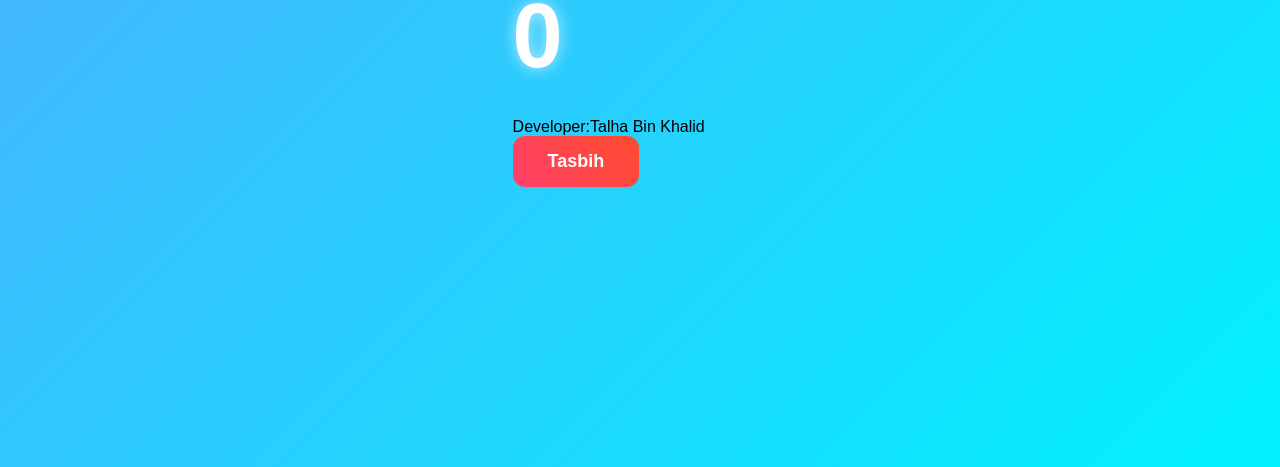
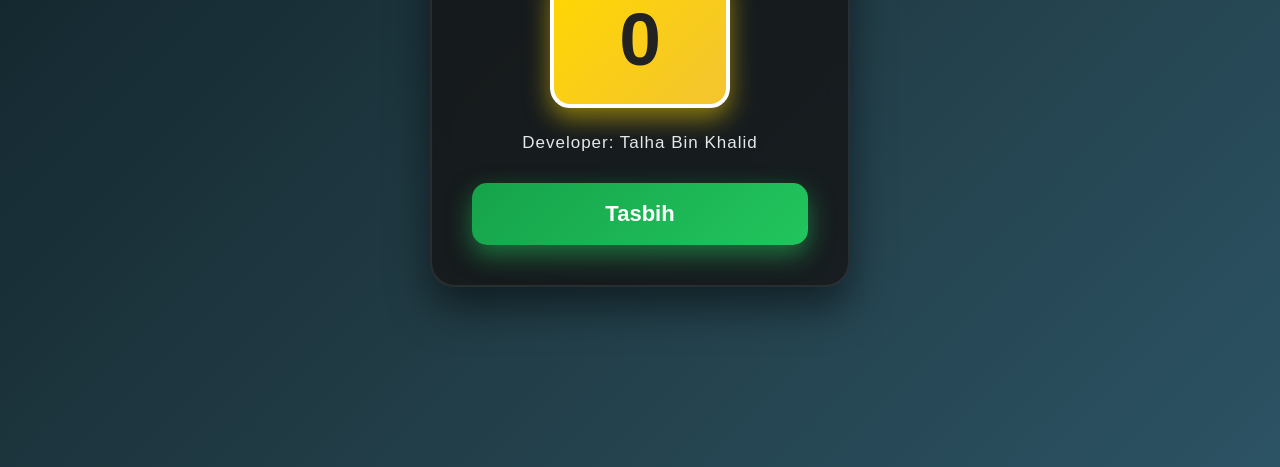
Before and after one commit to talha-2002-daff/Tasbih_Counter, a plain HTML site: page index.html in a window 1280 px wide. Shown: the part 333-800 px from the top of the page. Drawn offline with Linux system fonts and the light colour scheme.

Commit message:
Improved Tasbih Counter UI

```diff
--- a/index.html
+++ b/index.html
@@ -7,12 +7,13 @@
     <title>Talha Binn Khalid</title>
 </head>
 <body>
-    <div>
+    <div class="container">
         <h1>بِسْمِ ٱللَّٰهِ ٱلرَّحْمَٰنِ ٱلرَّحِيمِ</h1>
         <h1 id="count">0</h1>
-        <p>Developer:Talha Bin Khalid</p>
+        <p class="developer">Developer: Talha Bin Khalid</p>
         <button id="btn" onclick="increment()">Tasbih</button>
     </div>
+
     <script src="basic1.js"></script>
 </body>
 </html>
--- a/style.css
+++ b/style.css
@@ -1,4 +1,7 @@
-/* Reset */
+/* ===========================
+   Reset
+=========================== */
+
 *{
     margin:0;
     padding:0;
@@ -6,83 +9,225 @@
     font-family:Arial, Helvetica, sans-serif;
 }
 
-/* Background */
+/* ===========================
+   Background
+=========================== */
+
 body{
+
     height:100vh;
+
     display:flex;
+
     justify-content:center;
+
     align-items:center;
-    background:linear-gradient(135deg,#4facfe,#00f2fe);
+
+    background:linear-gradient(135deg,#0F2027,#203A43,#2C5364);
+
 }
 
-/* Card */
+/* ===========================
+   Main Card
+=========================== */
+
 .container{
-    background:rgba(255,255,255,.15);
-    backdrop-filter:blur(15px);
-    padding:45px;
+
+    width:420px;
+
+    padding:40px;
+
+    text-align:center;
+
+    background:rgba(20,20,20,.8);
+
     border-radius:25px;
-    text-align:center;
-    box-shadow:0 10px 35px rgba(0,0,0,.25);
+
+    border:2px solid rgba(255,255,255,.08);
+
+    box-shadow:0 20px 40px rgba(0,0,0,.5);
+
+    backdrop-filter:blur(10px);
+
 }
 
-/* Number */
-#count{
-    font-size:90px;
-    font-weight:bold;
+/* ===========================
+   Arabic Text
+=========================== */
+
+.container h1:first-child{
+
+    color:#FFD700;
+
+    font-size:28px;
+
+    line-height:1.8;
+
     margin-bottom:30px;
-    color:white;
-    text-shadow:0 0 15px rgba(255,255,255,.7);
-    transition:all .3s ease;
+
 }
 
-/* Animation Class */
-.animate{
-    animation:pop .5s ease;
+/* ===========================
+   Counter Box
+=========================== */
+
+#count{
+
+    width:180px;
+
+    margin:auto;
+
+    padding:22px;
+
+    background:linear-gradient(135deg,#FFD700,#F4C430);
+
+    color:#222;
+
+    font-size:75px;
+
+    font-weight:bold;
+
+    border-radius:20px;
+
+    border:4px solid white;
+
+    box-shadow:0 10px 25px rgba(255,215,0,.5);
+
+    margin-bottom:25px;
+
+    transition:.3s;
+
 }
 
-/* Floating Animation */
+/* ===========================
+   Counter Animation
+=========================== */
+
+.animate{
+
+    animation:pop .45s ease;
+
+}
+
 @keyframes pop{
 
     0%{
-        transform:translateY(0) scale(1);
-        opacity:1;
+
+        transform:scale(1);
+
     }
 
-    30%{
-        transform:translateY(-20px) scale(1.3);
-    }
+    50%{
 
-    60%{
-        transform:translateY(-10px) scale(1.15);
+        transform:scale(1.18);
+
     }
 
     100%{
-        transform:translateY(0) scale(1);
-        opacity:1;
+
+        transform:scale(1);
+
     }
 
 }
 
-/* Button */
+/* ===========================
+   Developer Name
+=========================== */
+
+.developer{
+
+    color:#E5E7EB;
+
+    font-size:17px;
+
+    margin-bottom:30px;
+
+    letter-spacing:1px;
+
+}
+
+/* ===========================
+   Button
+=========================== */
+
 #btn{
-    padding:15px 35px;
-    font-size:18px;
+
+    width:100%;
+
+    padding:18px;
+
+    border:none;
+
+    border-radius:15px;
+
+    cursor:pointer;
+
+    font-size:22px;
+
     font-weight:bold;
-    border:none;
-    border-radius:12px;
-    cursor:pointer;
+
     color:white;
-    background:linear-gradient(45deg,#ff416c,#ff4b2b);
+
+    background:linear-gradient(135deg,#16A34A,#22C55E);
+
+    box-shadow:0 10px 25px rgba(34,197,94,.5);
+
     transition:.3s;
+
 }
 
 /* Hover */
+
 #btn:hover{
-    transform:translateY(-5px);
-    box-shadow:0 10px 25px rgba(0,0,0,.3);
+
+    transform:translateY(-4px);
+
+    box-shadow:0 15px 35px rgba(34,197,94,.7);
+
 }
 
 /* Click */
+
 #btn:active{
-    transform:scale(.95);
+
+    transform:scale(.96);
+
 }
+
+/* ===========================
+   Responsive
+=========================== */
+
+@media(max-width:500px){
+
+    .container{
+
+        width:90%;
+
+        padding:30px;
+
+    }
+
+    #count{
+
+        width:150px;
+
+        font-size:60px;
+
+    }
+
+    .container h1:first-child{
+
+        font-size:22px;
+
+    }
+
+    #btn{
+
+        font-size:18px;
+
+    }
+
+}
+/* only Css is copied from the chatgpt
```
